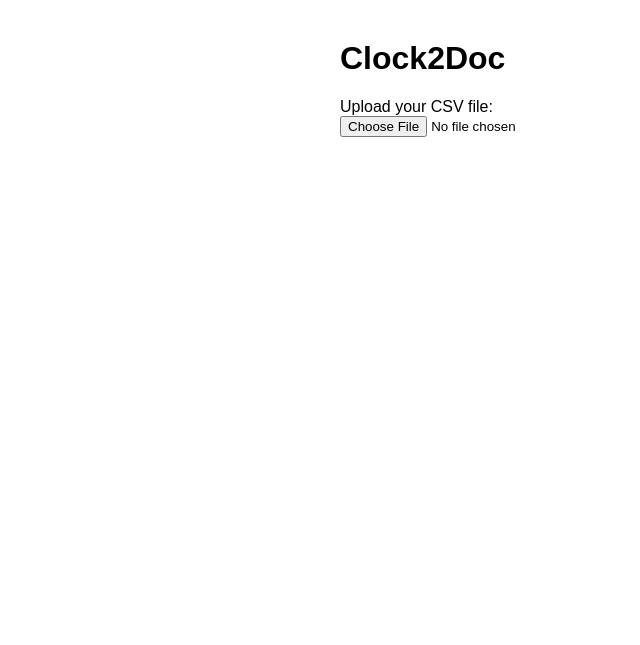
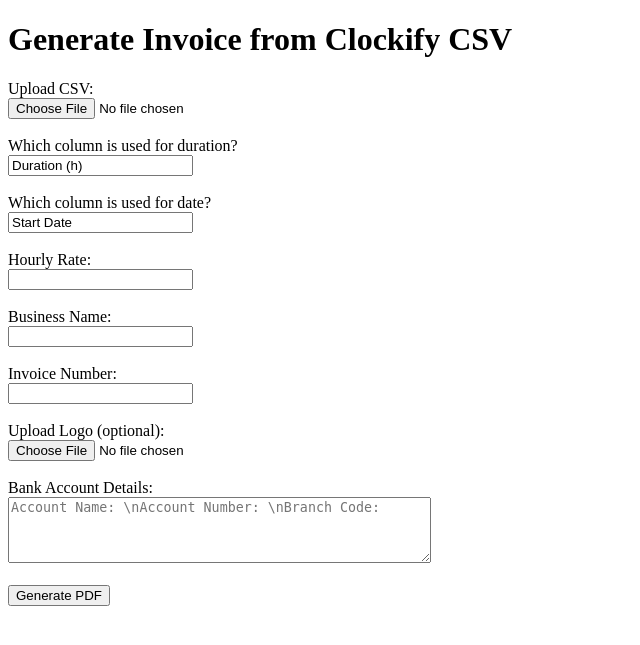
Before and after one commit to MichaelReichel/Clock2DocSimple, a Flask app: page / in a window 1280 px wide. Shown: the top 645 px of the page, without its empty margins (0-640 px from the left). Run offline with Flask 3, Linux system fonts and the light colour scheme.

Commit message:
Update index.html

```diff
--- a/templates/index.html
+++ b/templates/index.html
@@ -1,59 +1,37 @@
 <!DOCTYPE html>
 <html lang="en">
 <head>
-  <meta charset="UTF-8">
-  <title>Clock2Doc - Upload CSV</title>
-  <style>
-    body { font-family: Arial, sans-serif; max-width: 600px; margin: 40px auto; }
-    label { display: block; margin-top: 20px; }
-    button { margin-top: 20px; padding: 10px 20px; }
-  </style>
+  <meta charset="UTF-8" />
+  <title>Invoice Generator</title>
 </head>
 <body>
-  <h1>Clock2Doc</h1>
-  <form id="csvForm" method="POST" enctype="multipart/form-data" action="/upload">
-    <label for="csv_file">Upload your CSV file:</label>
-    <input type="file" id="csv_file" name="csv_file" accept=".csv" required>
+  <h1>Generate Invoice from Clockify CSV</h1>
+  <form action="/upload" method="post" enctype="multipart/form-data">
+    <label for="csv_file">Upload CSV:</label><br>
+    <input type="file" name="csv_file" id="csv_file" required><br><br>
 
-    <div id="columnSelection" style="display:none;">
-      <label for="duration_column">Which column is used for duration?</label>
-      <select name="duration_column" id="duration_column" required></select>
+    <label for="duration_column">Which column is used for duration?</label><br>
+    <input type="text" name="duration_column" id="duration_column" value="Duration (h)" required><br><br>
 
-      <label for="date_column">Which column is used for date?</label>
-      <select name="date_column" id="date_column" required></select>
-<label for="bank_details">Bank Account Details:</label><br>
-<textarea id="bank_details" name="bank_details" rows="4" cols="50" placeholder="Account Name: \nAccount Number: \nBranch Code: "></textarea><br><br>
-      <button type="submit">Generate Invoice</button>
-    </div>
+    <label for="date_column">Which column is used for date?</label><br>
+    <input type="text" name="date_column" id="date_column" value="Start Date" required><br><br>
+
+    <label for="hourly_rate">Hourly Rate:</label><br>
+    <input type="number" step="0.01" name="hourly_rate" required><br><br>
+
+    <label for="business_name">Business Name:</label><br>
+    <input type="text" name="business_name"><br><br>
+
+    <label for="invoice_number">Invoice Number:</label><br>
+    <input type="text" name="invoice_number"><br><br>
+
+    <label for="logo_file">Upload Logo (optional):</label><br>
+    <input type="file" name="logo_file"><br><br>
+
+    <label for="bank_details">Bank Account Details:</label><br>
+    <textarea id="bank_details" name="bank_details" rows="4" cols="50" placeholder="Account Name: \nAccount Number: \nBranch Code: "></textarea><br><br>
+
+    <button type="submit">Generate PDF</button>
   </form>
-  <script>
-  document.getElementById('csv_file').addEventListener('change', function (e) {
-    const file = e.target.files[0];
-    if (!file) return;
-
-    const reader = new FileReader();
-    reader.onload = function (event) {
-      const text = event.target.result;
-      const lines = text.split("\n");
-      const headers = lines[0].split(",").map(h => h.trim().replace(/"/g, ''));
-
-      const durationSelect = document.getElementById("duration_column");
-      const dateSelect = document.getElementById("date_column");
-
-      durationSelect.innerHTML = headers.map(h => {
-        const selected = h === "Duration (h)" ? "selected" : "";
-        return `<option value="${h}" ${selected}>${h}</option>`;
-      }).join("");
-
-      dateSelect.innerHTML = headers.map(h => {
-        const selected = h === "Start Date" ? "selected" : "";
-        return `<option value="${h}" ${selected}>${h}</option>`;
-      }).join("");
-
-      document.getElementById("columnSelection").style.display = "block";
-    };
-    reader.readAsText(file);
-  });
-</script>
 </body>
 </html>
```
